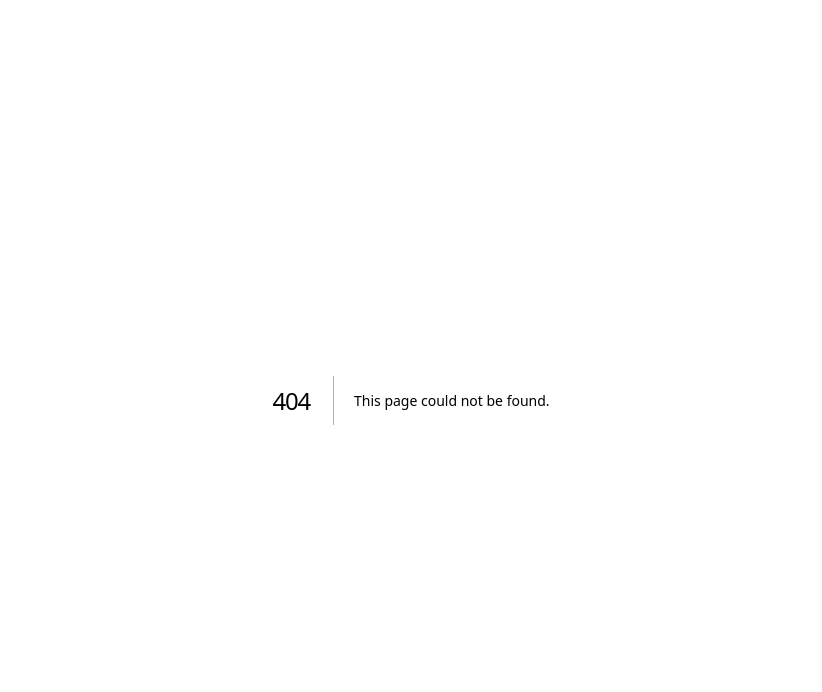
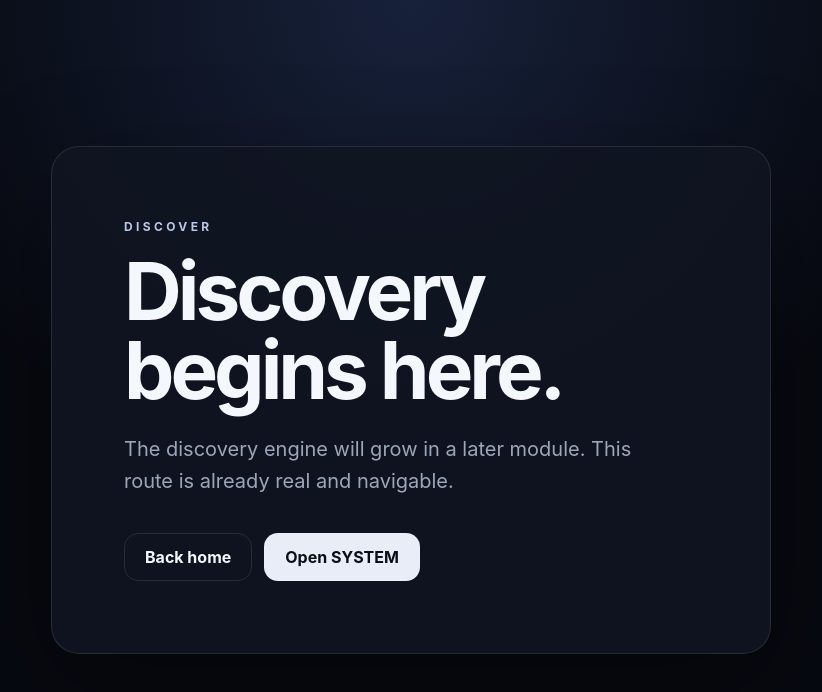
Before and after one commit to Ndombe234/MOIRISE, a Next.js app: page /discover in a window 1280 px wide. Before the commit this address had no page. Shown: the top 692 px of the page, without its empty margins (229-1051 px from the left). Built offline with nearby package versions, Linux system fonts and the light colour scheme.

Commit message:
feat: add real discovery foundation route

```diff
--- /dev/null
+++ b/app/discover/page.tsx
@@ -0,0 +1,17 @@
+import Link from "next/link";
+
+export default function DiscoverPage() {
+  return (
+    <main>
+      <section className="hero" aria-labelledby="title">
+        <p className="eyebrow">DISCOVER</p>
+        <h1 id="title">Discovery begins here.</h1>
+        <p className="lead">The discovery engine will grow in a later module. This route is already real and navigable.</p>
+        <div className="actions">
+          <Link className="button secondary" href="/">Back home</Link>
+          <Link className="button" href="/system">Open SYSTEM</Link>
+        </div>
+      </section>
+    </main>
+  );
+}
```
